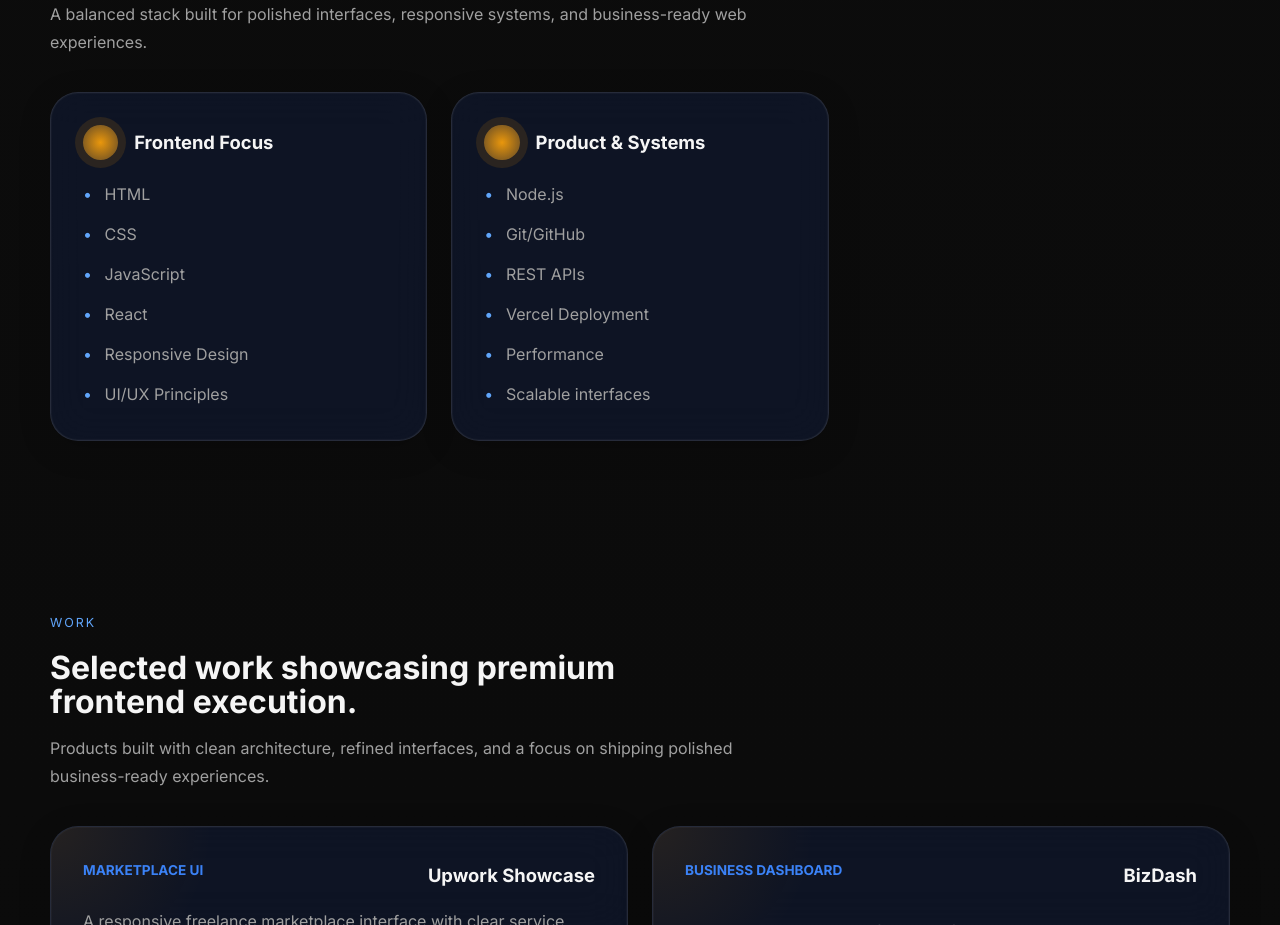
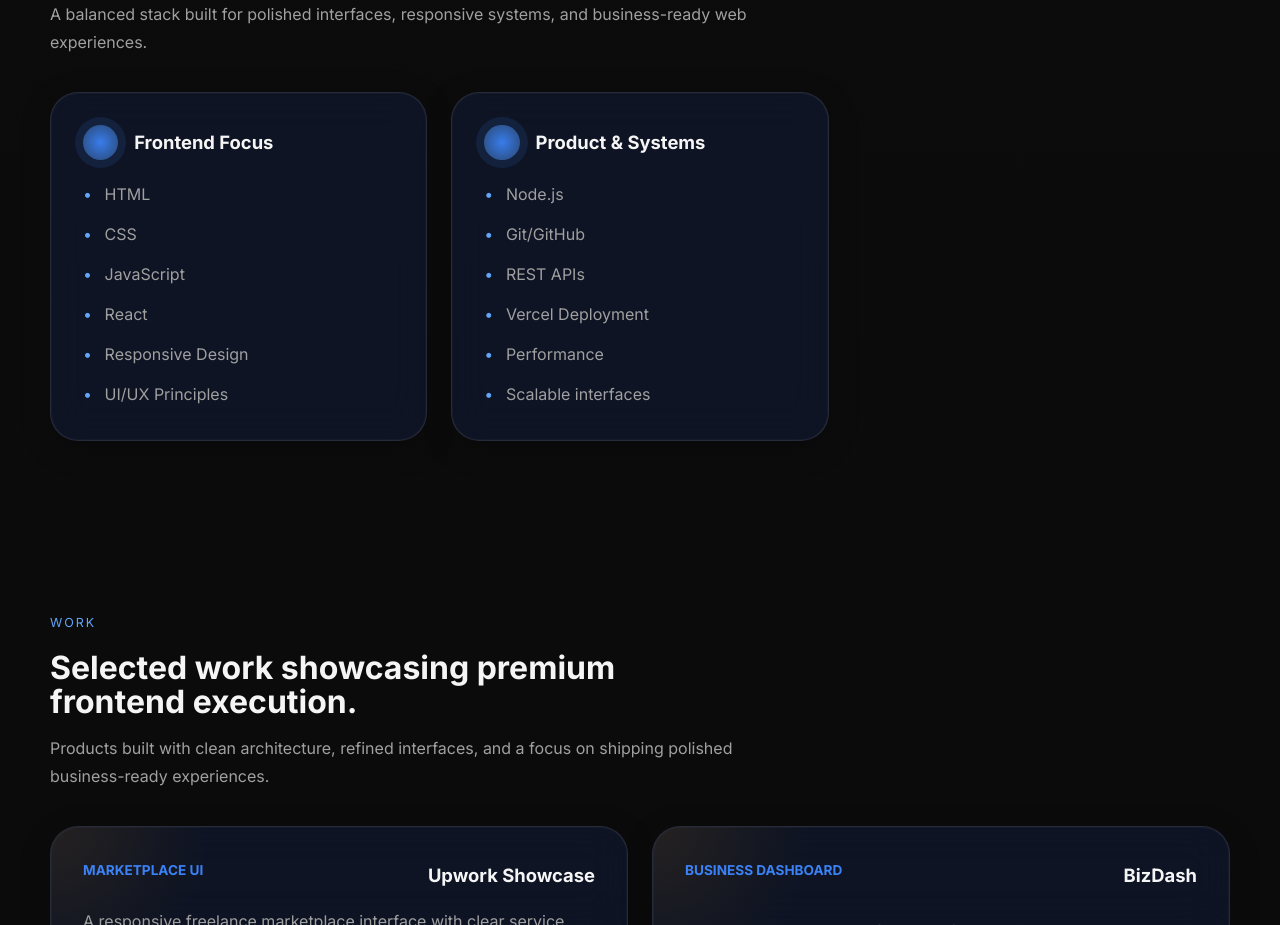
Before and after one commit to Tireni4560/portfolio, a React (Vite) app: page / in a window 1280 px wide. Shown: the part 2240-3165 px from the top of the page. Built offline with nearby package versions, Linux system fonts and the light colour scheme; a web font is replaced by a local one.

Commit message:
Redesign UI to meet modern standards

```diff
--- a/src/styles/global.css
+++ b/src/styles/global.css
@@ -770,8 +770,8 @@ button {
   width: 2.2rem;
   height: 2.2rem;
   border-radius: 50%;
-  background: radial-gradient(circle, rgba(245, 158, 11, 0.95), rgba(246, 169, 50, 0.35));
-  box-shadow: 0 0 0 8px rgba(245, 158, 11, 0.12);
+  background: radial-gradient(circle, rgba(59, 130, 246, 0.95), rgba(96, 165, 250, 0.35));
+  box-shadow: 0 0 0 8px rgba(59, 130, 246, 0.12);
 }
 
 .skill-card h3,
```
